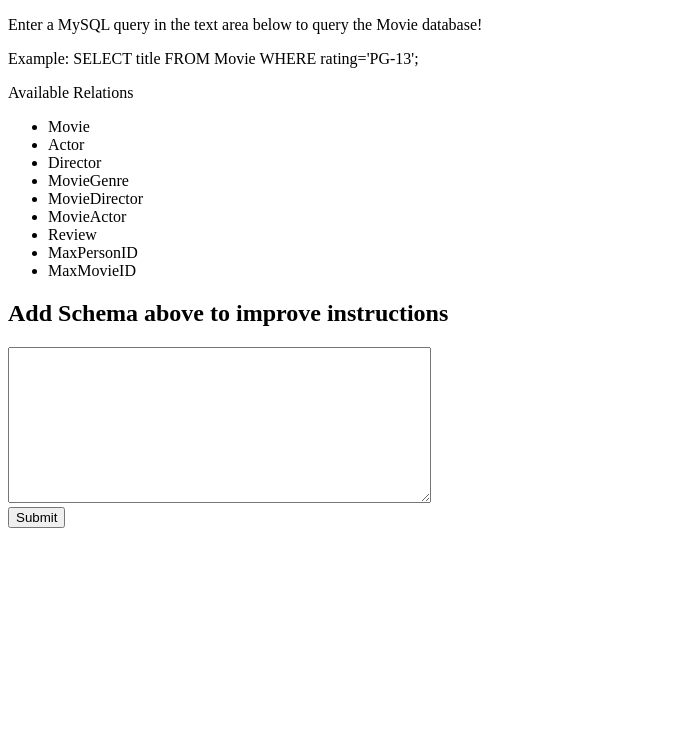
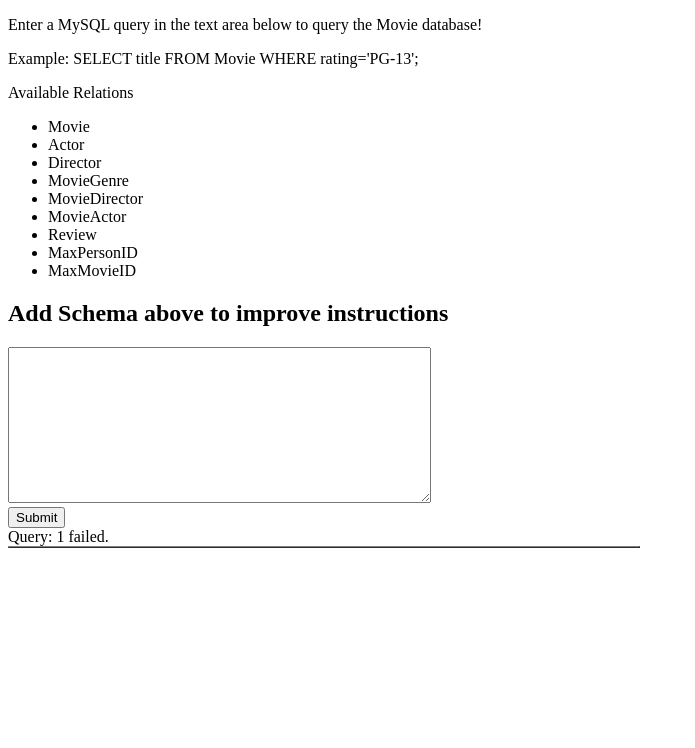
Before and after one commit to cterndrup/CS143-proj1, a PHP site: page /query.php?query=1 in a window 1280 px wide. Shown: the top 748 px of the page, without its empty margins (0-695 px from the left). Run offline with PHP 8.4, Linux system fonts and the light colour scheme.

Commit message:
support for displaying query results in table

```diff
--- a/query.php
+++ b/query.php
@@ -30,7 +30,39 @@
 <!-- Process user input to query database -->
 <!-- It is assumed for Part B that all input is safe -->
 <?php
+// connect to MySQL server
+$db_connection = mysql_connect("localhost", "cs143", "");
+if (!$db_connection) echo "Failed to connect to MySQL server.";
 
+// select which database to access
+$database = "CS143";
+$db_access= mysql_select_db($database, $db_connection);
+if (!$db_access) echo "Could not access $database database";
+
+// get user input
+$query = $_GET["query"];
+
+// issue query
+$resource = mysql_query($query, $db_connection);
+if (!$resource) echo "Query: $query failed.";
+else echo "Query: $query succeeded.";
+
+// retrieve results from query
+echo '<table border="1" style="width:50%">';
+// get table headers
+//echo "<tr> <th> ... </th> </tr>"; // add table headers
+while ($row = mysql_fetch_array($resource, MYSQL_ASSOC)) {
+        echo "<tr>";
+    foreach ($row as $entry) {
+        echo "<td>$entry</td>";
+    }
+        echo "</tr>";
+}
+echo '</table>';
+
+// close connection to MySQL
+$closed = mysql_close($db_connection);
+if (!$closed) echo "Failure to close connection to MySQL server.";
 ?>
 
 <!-- Presents results in HTML Table -->
```
